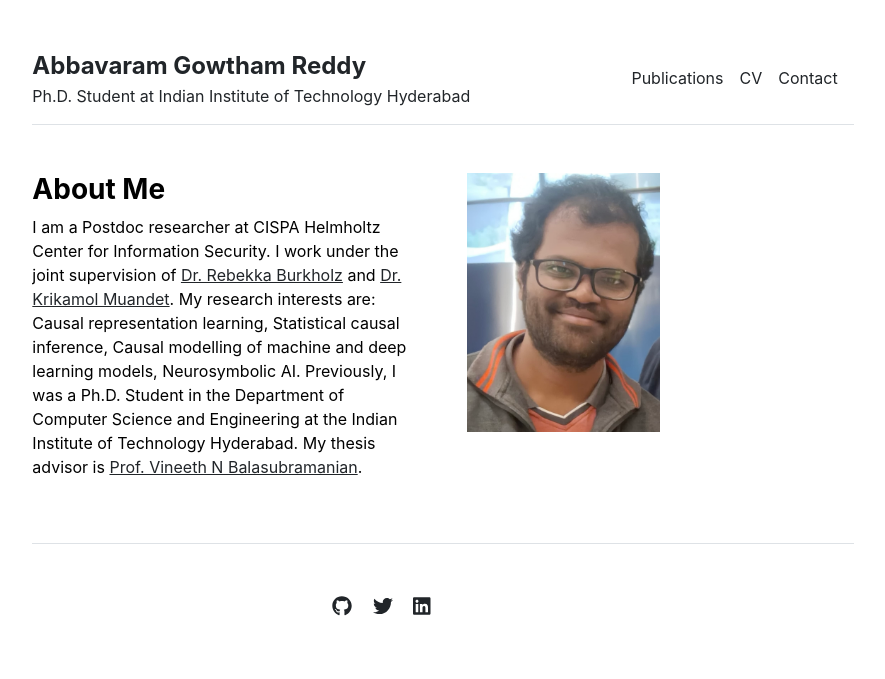
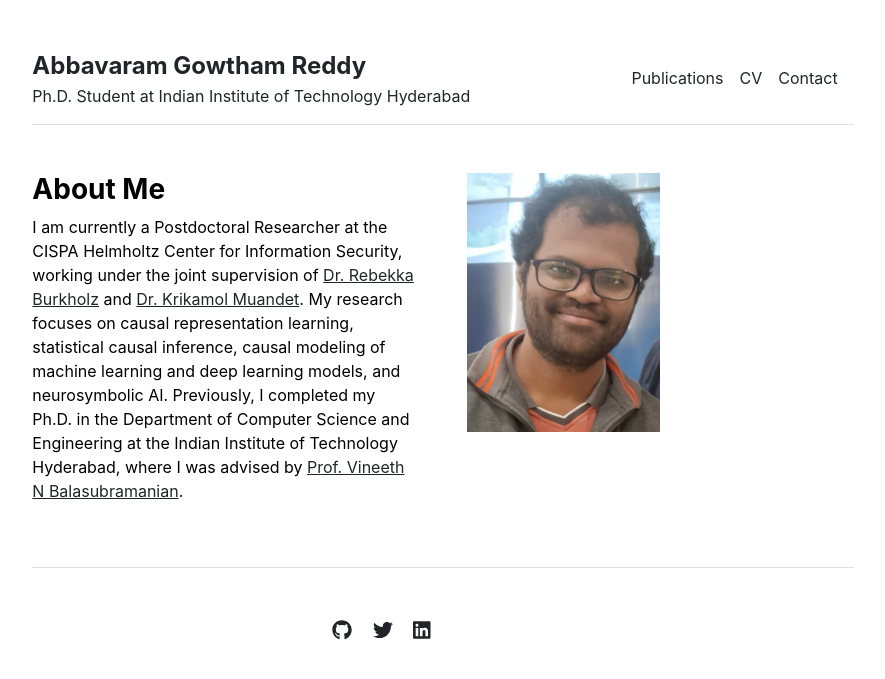
Before and after one commit to gautam0707/gautam0707.github.io, a Jekyll site: the page built from index.md, in a window 1280 px wide. Shown: the top 679 px of the page, without its empty margins (197-1082 px from the left). Built offline with Jekyll 4.4.1, drawn with Linux system fonts in a browser that asks for light colours; a style sheet for code colours, icons or effects is not loaded.

Commit message:
Update index.md

```diff
--- a/index.md
+++ b/index.md
@@ -2,4 +2,4 @@
 layout: home
 title: "Home"
 ---
-I am a Postdoc researcher at CISPA Helmholtz Center for Information Security. I work under the joint supervision of [Dr. Rebekka Burkholz](https://sites.google.com/view/rebekkaburkholz/) and [Dr. Krikamol Muandet](https://www.krikamol.org/). My research interests are: Causal representation learning, Statistical causal inference, Causal modelling of machine and deep learning models, Neurosymbolic AI. Previously, I was a Ph.D. Student in the Department of Computer Science and Engineering at the Indian Institute of Technology Hyderabad. My thesis advisor is [Prof. Vineeth N Balasubramanian](https://people.iith.ac.in/vineethnb/index.html).
+I am currently a Postdoctoral Researcher at the CISPA Helmholtz Center for Information Security, working under the joint supervision of [Dr. Rebekka Burkholz](https://sites.google.com/view/rebekkaburkholz/) and [Dr. Krikamol Muandet](https://www.krikamol.org/). My research focuses on causal representation learning, statistical causal inference, causal modeling of machine learning and deep learning models, and neurosymbolic AI. Previously, I completed my Ph.D. in the Department of Computer Science and Engineering at the Indian Institute of Technology Hyderabad, where I was advised by [Prof. Vineeth N Balasubramanian](https://people.iith.ac.in/vineethnb/index.html).
```
